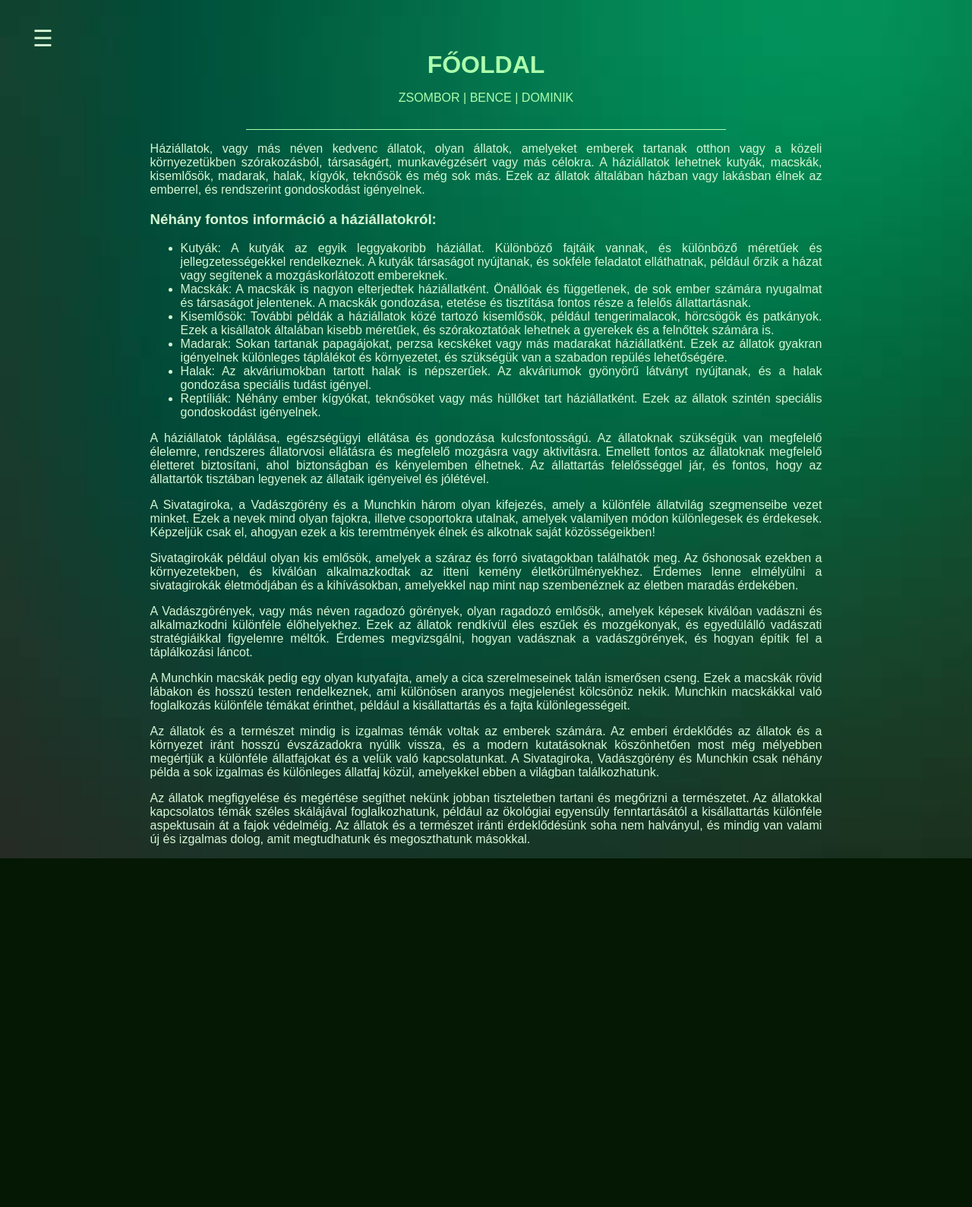
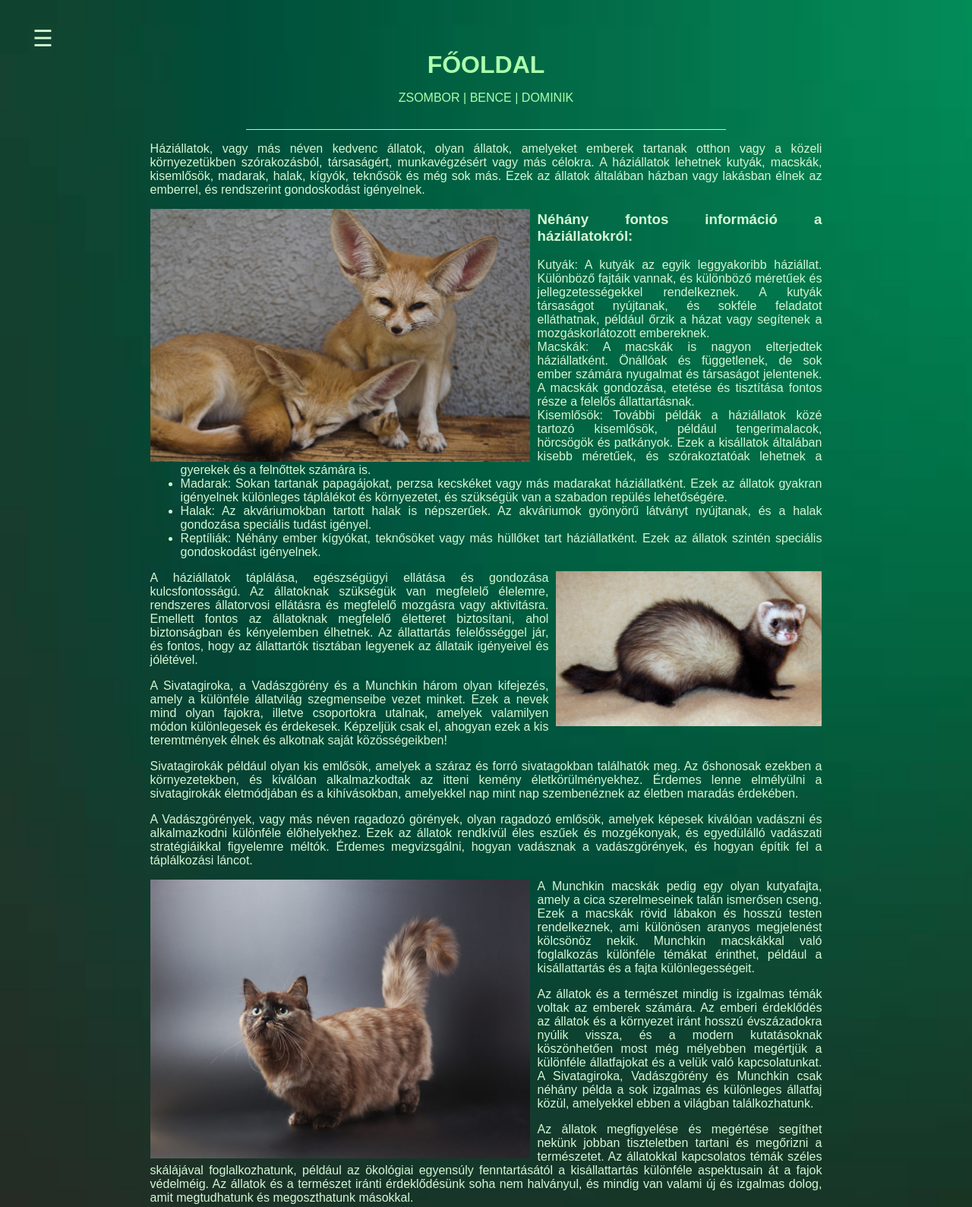
Before and after one commit to mr-mtrplk/TrustBusterTeam, a plain HTML site: page index.html in a window 1280 px wide. Shown: the part 5-1594 px from the top of the page at 76% size. Before the commit the page ends 1135 px from the top, so only its background shows below. Drawn offline with Linux system fonts and the light colour scheme.

Commit message:
Update index.html

```diff
--- a/index.html
+++ b/index.html
@@ -35,7 +35,7 @@
             kisemlősök, madarak, halak, kígyók, teknősök és még sok más. Ezek az állatok általában házban vagy lakásban élnek az
             emberrel, és rendszerint gondoskodást igényelnek.
         </p>
-
+        <img src="img/Nemui_kitune.jpg" class="formatedimg">
         <h3>Néhány fontos információ a háziállatokról:</h3>
         <ul>
             <li>
@@ -64,7 +64,7 @@
                 gondoskodást igényelnek.
             </li>
         </ul>
-
+        <img src="img/Vadaszgoreny.png" class="formatedimg">
 
         <p>
             A háziállatok táplálása, egészségügyi ellátása és gondozása kulcsfontosságú. Az állatoknak szükségük van megfelelő
@@ -83,12 +83,14 @@
             életmódjában és a kihívásokban, amelyekkel nap mint nap szembenéznek az életben maradás érdekében.
 
         </p>
+
         <p>
             A Vadászgörények, vagy más néven ragadozó görények, olyan ragadozó emlősök, amelyek képesek kiválóan vadászni és
             alkalmazkodni különféle élőhelyekhez. Ezek az állatok rendkívül éles eszűek és mozgékonyak, és egyedülálló vadászati
             stratégiáikkal figyelemre méltók. Érdemes megvizsgálni, hogyan vadásznak a vadászgörények, és hogyan építik fel a
             táplálkozási láncot.
         </p>
+        <img src="Munchkin/unnamed4.png" class="formatedimg">
         <p>
             A Munchkin macskák pedig egy olyan kutyafajta, amely a cica szerelmeseinek talán ismerősen cseng. Ezek a macskák rövid
             lábakon és hosszú testen rendelkeznek, ami különösen aranyos megjelenést kölcsönöz nekik. Munchkin macskákkal való
@@ -100,12 +102,14 @@
             különféle állatfajokat és a velük való kapcsolatunkat. A Sivatagiroka, Vadászgörény és Munchkin csak néhány példa a sok
             izgalmas és különleges állatfaj közül, amelyekkel ebben a világban találkozhatunk.
         </p>
+
         <p>
             Az állatok megfigyelése és megértése segíthet nekünk jobban tiszteletben tartani és megőrizni a természetet. Az
             állatokkal kapcsolatos témák széles skálájával foglalkozhatunk, például az ökológiai egyensúly fenntartásától a
             kisállattartás különféle aspektusain át a fajok védelméig. Az állatok és a természet iránti érdeklődésünk soha nem
             halványul, és mindig van valami új és izgalmas dolog, amit megtudhatunk és megoszthatunk másokkal.
         </p>
+
     </main>
 </body>
 
```
